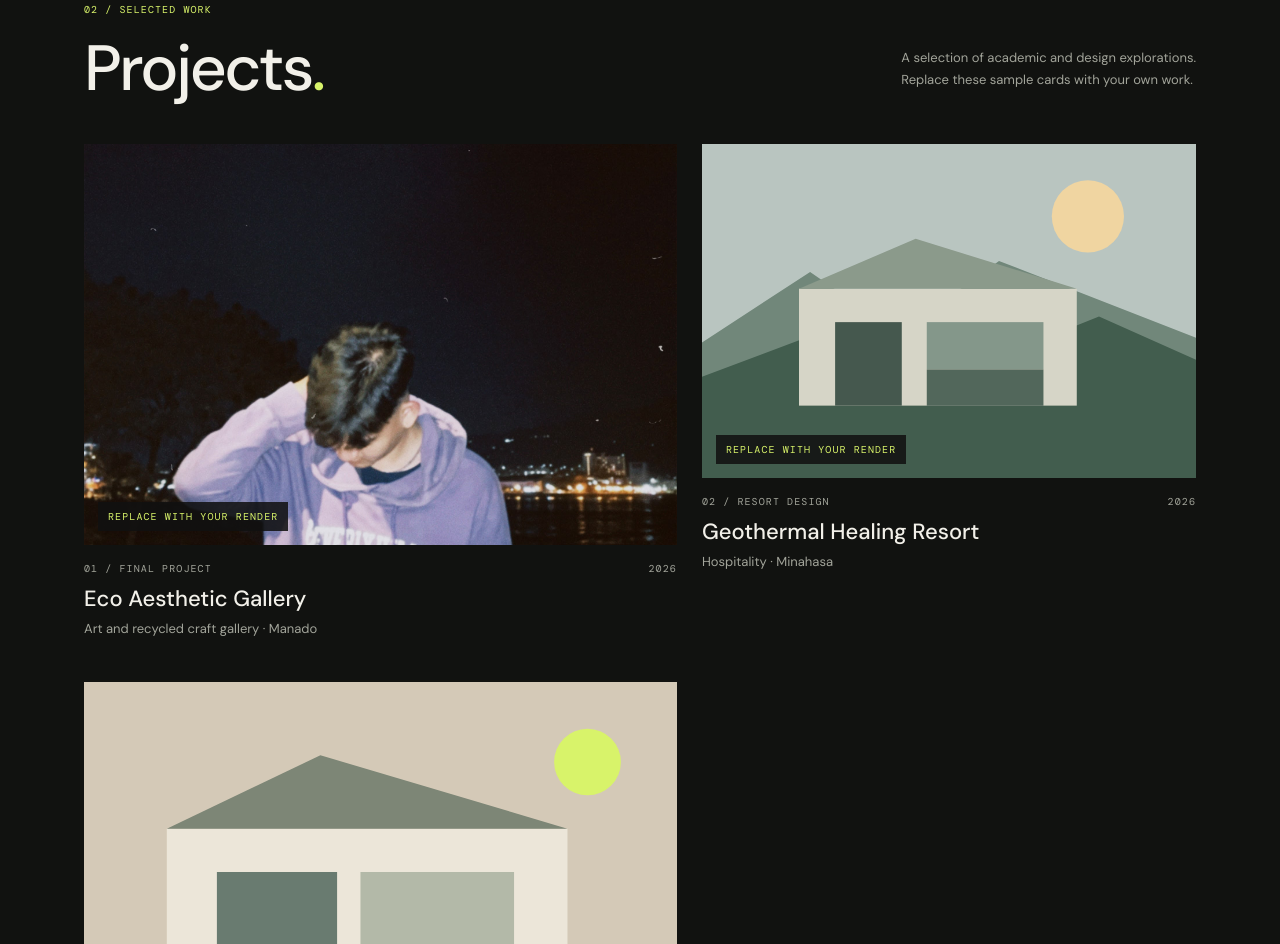
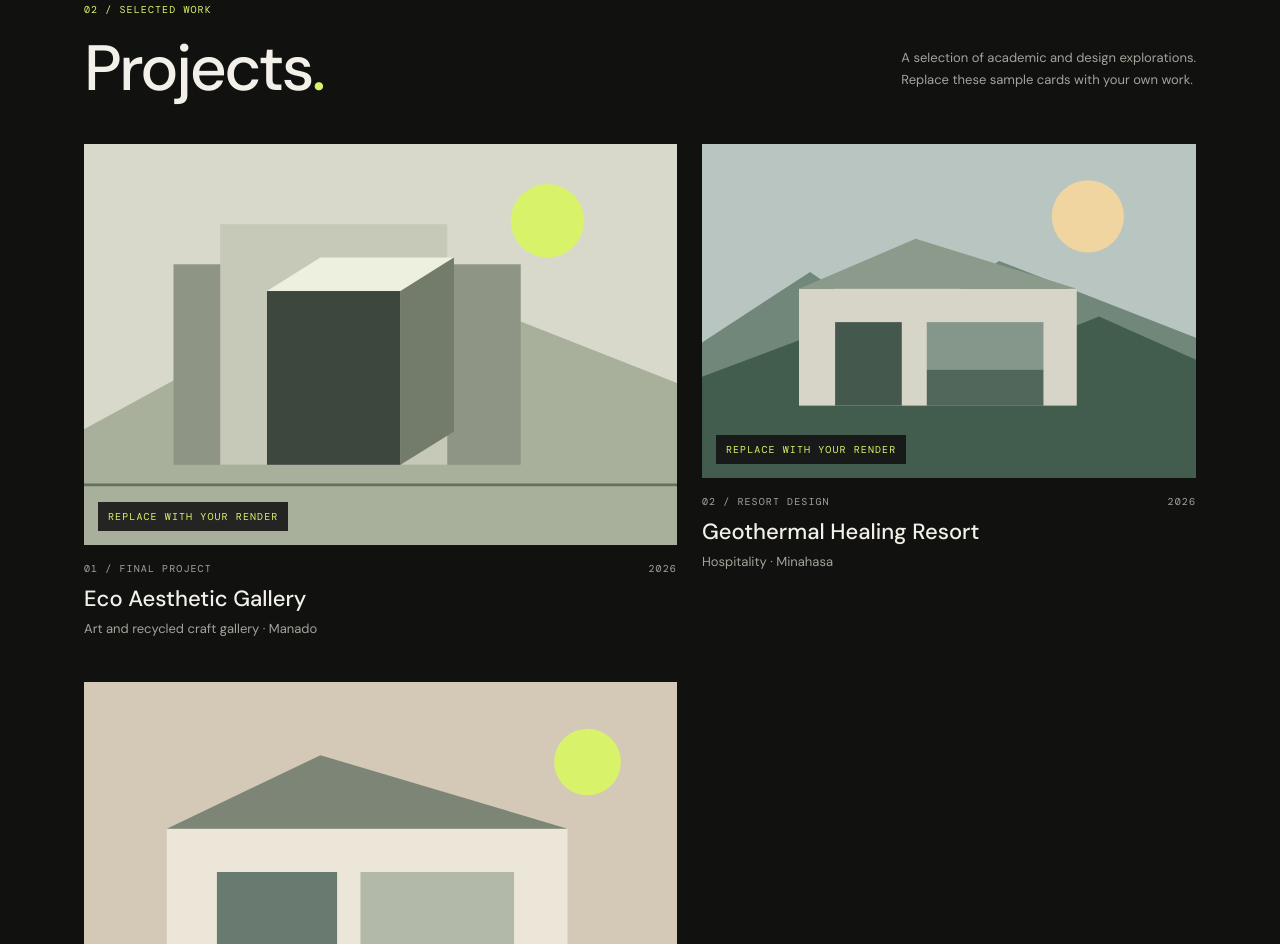
Before and after one commit to marcomatthew/marcomatthew.github.io, a plain HTML site: page index.html in a window 1280 px wide. Shown: the part 1576-2520 px from the top of the page. Drawn offline with nearby package versions, Linux system fonts and the light colour scheme; files whose address does not match are found by name; a web font is replaced by a local one.

Commit message:
Update project photo

```diff
--- a/index.html
+++ b/index.html
@@ -60,7 +60,7 @@
       </div>
       <div class="project-grid">
         <article class="project-card featured">
-          <a href="#" class="project-image" aria-label="Edit project image"><img src="contoh-foto.jpeg" alt="marco pe foto"><span class="image-note">REPLACE WITH YOUR RENDER</span></a>
+          <a href="#" class="project-image" aria-label="Edit project image"><img src="project-01.svg" alt="pe foto"><span class="image-note">REPLACE WITH YOUR RENDER</span></a>
           <div class="project-meta"><span>01 / FINAL PROJECT</span><span>2026</span></div>
           <h3>Eco Aesthetic Gallery</h3><p>Art and recycled craft gallery · Manado</p>
         </article>
```
